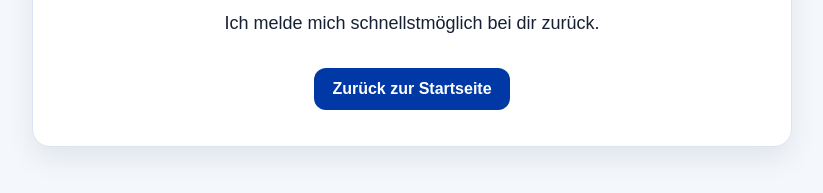
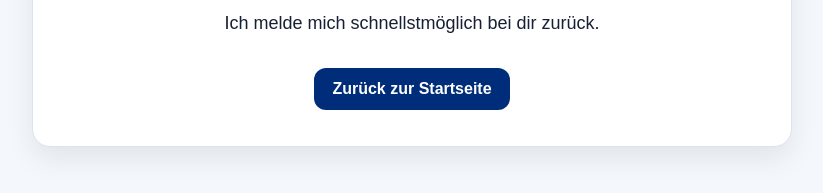
Before and after one commit to countofpatches-cyber/countofpatches, a website: page danke.html in a window 1280 px wide. In both pictures the pointer is over the link "Zurück zur Startseite". Shown: the part 207-400 px from the top of the page, without its empty margins (228-1051 px from the left). Drawn offline with Linux system fonts and the light colour scheme.

Commit message:
Add files via upload

```diff
--- a/danke.html
+++ b/danke.html
@@ -4,6 +4,7 @@
   <meta charset="UTF-8">
   <meta name="viewport" content="width=device-width, initial-scale=1.0">
   <title>Vielen Dank – Count of Patches</title>
+  <meta name="description" content="Vielen Dank für deine Anfrage oder Bestellung bei Count of Patches.">
   <style>
     body{
       margin:0;
@@ -44,6 +45,9 @@
       text-decoration:none;
       font-weight:700;
     }
+    a:hover{
+      background:#002d7a;
+    }
   </style>
 </head>
 <body>
```
